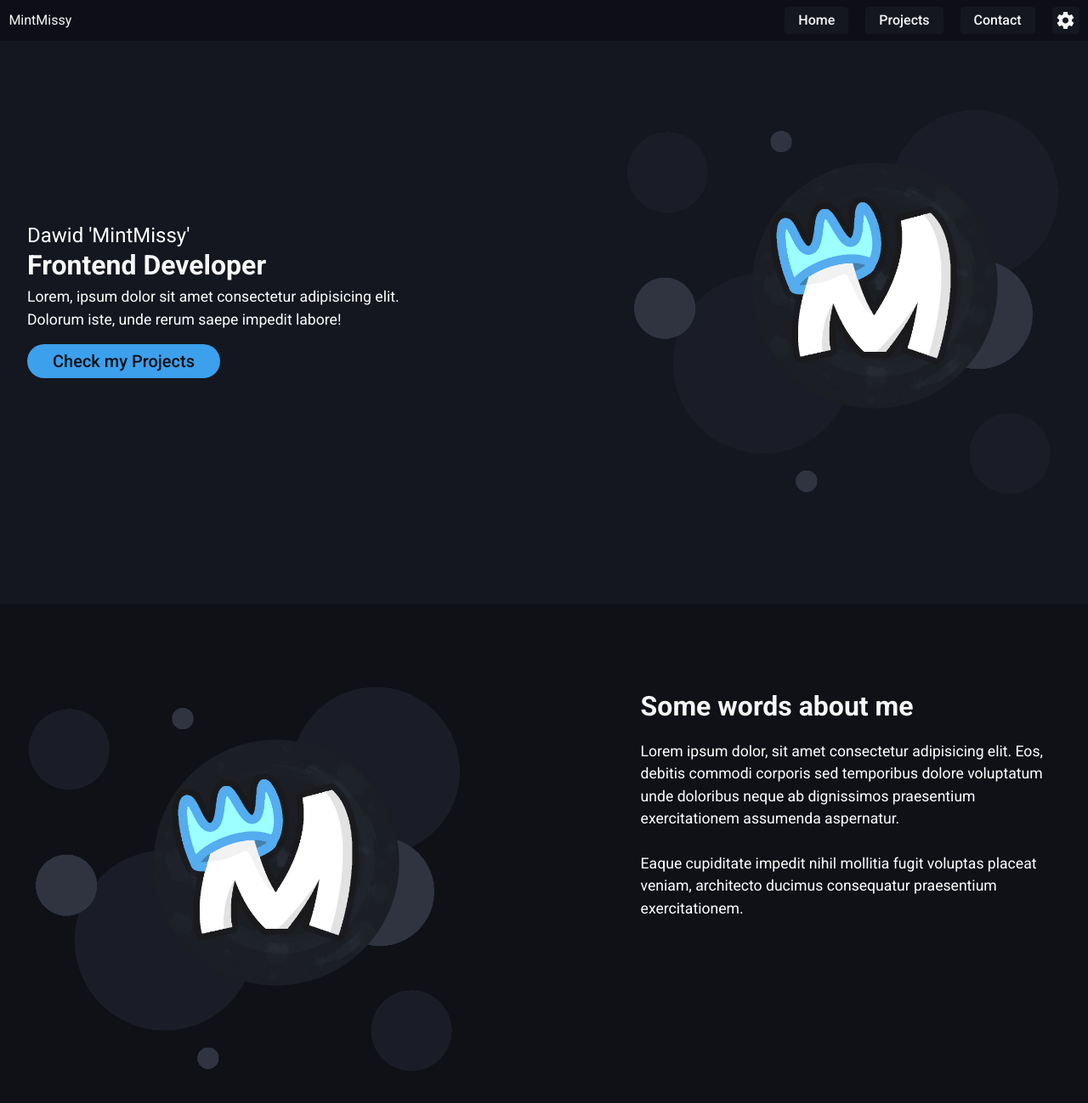
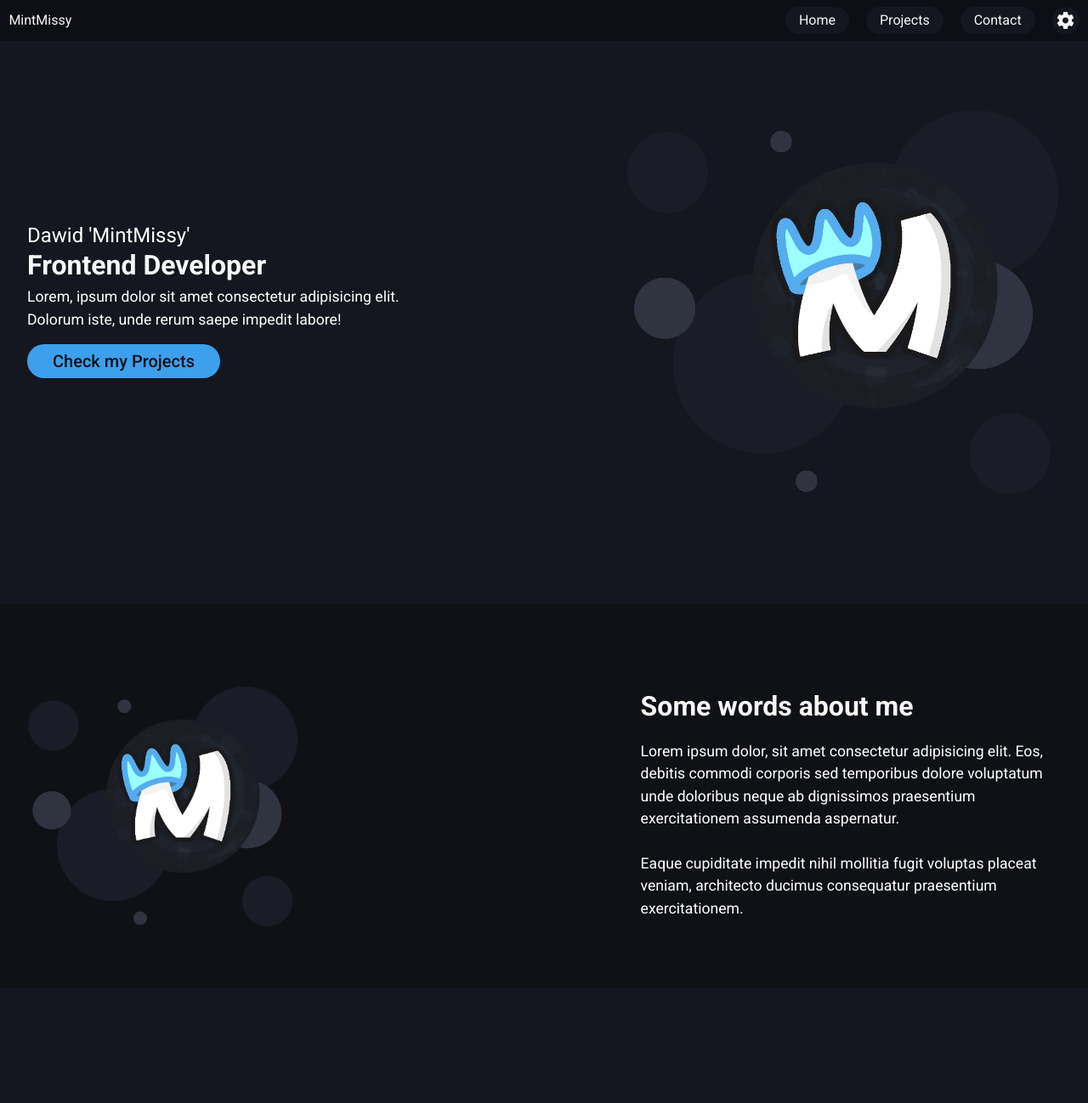
Before and after one commit to MintMissy/Website-Angular-Old, an Angular app: page / in a window 1280 px wide. Shown: the top 1298 px of the page at 85% size. After the commit the page ends 1162 px from the top, so only its background shows below. Built offline with nearby package versions, Linux system fonts and the light colour scheme.

Commit message:
Style tweaks

```diff
--- a/src/app/components/home/home.component.scss
+++ b/src/app/components/home/home.component.scss
@@ -124,7 +124,7 @@ $content-padding: 2rem;
     img {
       @media screen and (min-width: 769px) {
         margin-left: 0;
-        max-width: min(100%, 32rem);
+        max-width: min(100%, 20rem);
       }
       max-width: min(100%, 20rem);
       margin-inline: auto;
--- a/src/app/components/navbar/navbar.component.scss
+++ b/src/app/components/navbar/navbar.component.scss
@@ -25,10 +25,17 @@
 
   .icon,
   &-link {
-    border-radius: 0.25rem;
+    border-radius: 5rem;
     background-color: var(--background-clr-2);
+    cursor: pointer;
+  }
+
+  .icon {
     padding: 0.25rem;
-    cursor: pointer;
+  }
+
+  &-link {
+    padding: 0.25rem 0.5rem;
   }
 
   .icon:hover,
@@ -43,7 +50,6 @@
       background-color: unset;
       padding: 0;
     }
-    font-weight: 500;
     padding-inline: 1rem;
   }
 
```
